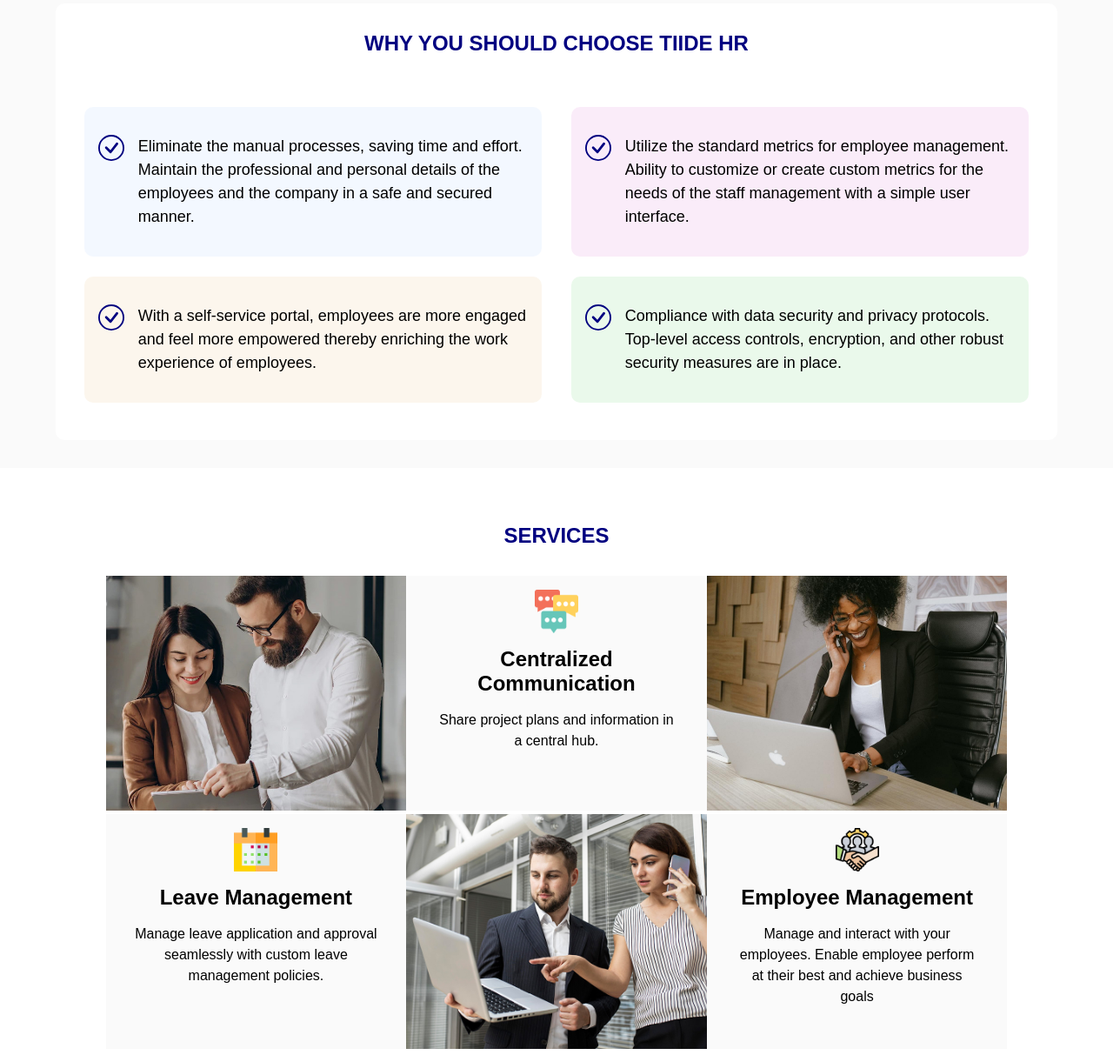
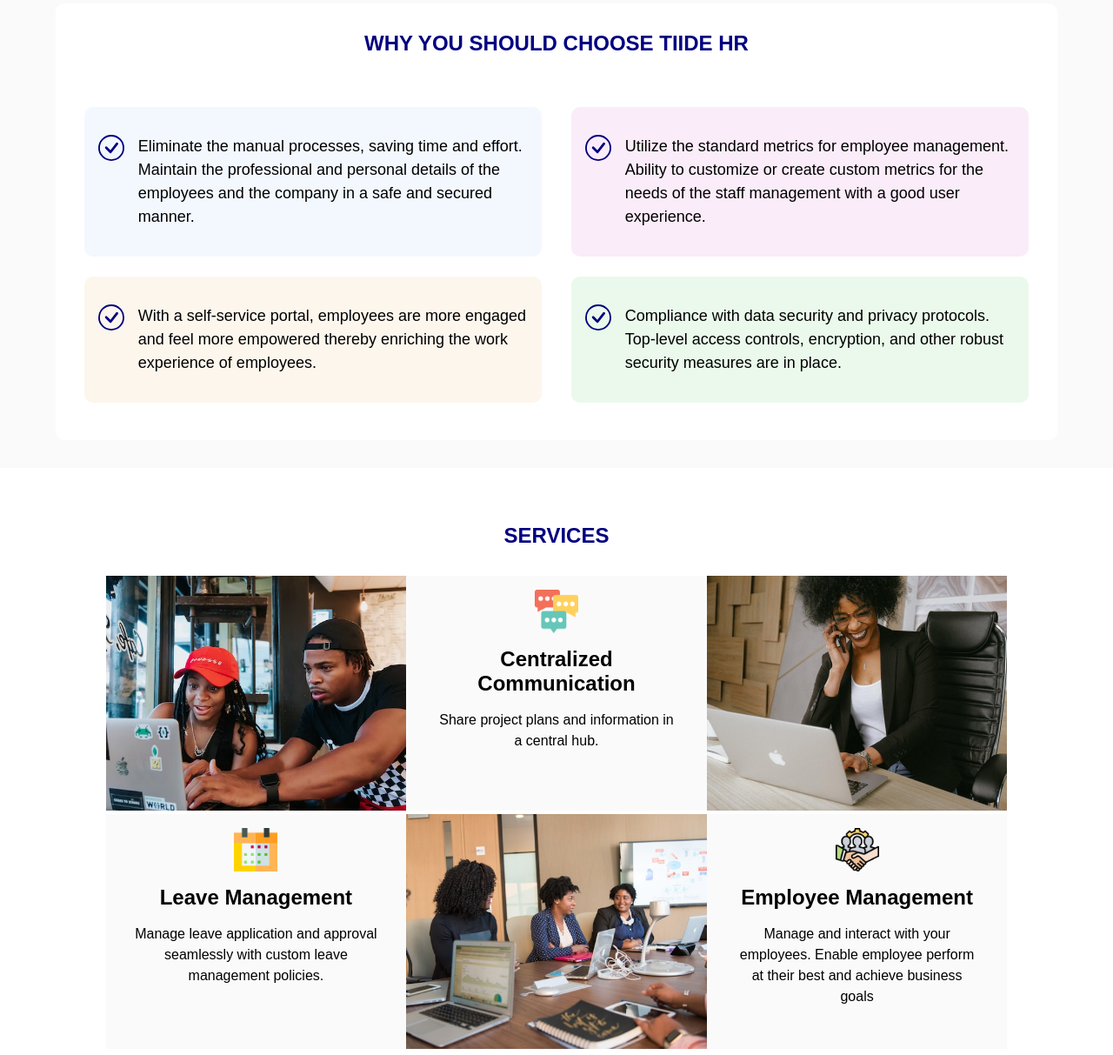
Before and after one commit to eduvieowen/test-tiidehr, a plain HTML site: page index.html in a window 1280 px wide. Shown: the part 660-1873 px from the top of the page at 87% size. Drawn offline with nearby package versions, Linux system fonts and the light colour scheme.

Commit message:
minor changes

```diff
--- a/index.html
+++ b/index.html
@@ -95,7 +95,7 @@
               <div class="swiper hero__image-container" data-aos="fade-left" data-aos-duration="4000">
                 <div  class=" swiper-wrapper" >
                   <div class="slide__image-wrapper slide__image-wrapper-1 swiper-slide">
-                    <img src="/front-end/Assets/images/cvcv-min.jpg" alt="" /> </div>
+                    <img src="/front-end/Assets/images/people1.jpg" alt="" /> </div>
 
                   <div class="slide__image-wrapper slide__image-wrapper-2 swiper-slide">
                       <img src="/front-end/Assets/images/employeeMGT.png" alt="" />
@@ -117,24 +117,28 @@
                         <div class="swiper-pagination" style="color: #00afef;"></div>
 
                         <!-- If we need navigation buttons -->
-                        <div class="swiper-button-prev" style="color: #000080;"></div>
-                        <div class="swiper-button-next" style="color: #000080;"></div>
+                        <div class="swiper-button-prev" style="color: #000080;">
+                          <img src="/front-end/Assets/icons/arrow-left-circle.svg" class="left-arrow" alt="left arrow">
+                        </div>
+                        <div class="swiper-button-next" style="color: #000080;">
+                          <img src="/front-end/Assets/icons/arrow-right-circle.svg" class="right-arrow" alt="right arrow">
+                        </div>
               </div>
-
+          </section>
             </div>
       </div>
-    </div>
 
     <!-- ==================== FEATURES SECTION ==================== -->
     <section class="features-section">
-      <div class="container">
-        <div class="features">
+
+        <div class="features container">
           <div class="features-section-head section__head ">WHY YOU SHOULD CHOOSE TIIDE HR</div>
           <div class="features__wrapper">
+            <!-- data-aos="fade-right"
+            data-aos-duration="4000" -->
             <div
               class="feature feature-1"
-              data-aos="fade-right"
-              data-aos-duration="4000"
+
             >
               <img src="/front-end/Assets/icons/check-circle.svg" alt="" />
               <p>
@@ -143,22 +147,24 @@
                 company in a safe and secured manner.
               </p>
             </div>
+            <!-- data-aos="fade-left"
+            data-aos-duration="4000" -->
             <div
               class="feature feature-2"
-              data-aos="fade-left"
-              data-aos-duration="4000"
+
             >
               <img src="/front-end/Assets/icons/check-circle.svg" alt="" />
               <p>
                 Utilize the standard metrics for employee management. Ability to
                 customize or create custom metrics for the needs of the staff
-                management with a simple user interface.
+                management with a good user experience.
               </p>
             </div>
+            <!-- data-aos="fade-right"
+              data-aos-duration="4000" -->
             <div
               class="feature feature-3"
-              data-aos="fade-right"
-              data-aos-duration="4000"
+
             >
               <img src="/front-end/Assets/icons/check-circle.svg" alt="" />
               <p>
@@ -167,10 +173,11 @@
                 employees.
               </p>
             </div>
+            <!-- data-aos="fade-left"
+              data-aos-duration="4000" -->
             <div
               class="feature feature-4"
-              data-aos="fade-left"
-              data-aos-duration="4000"
+
             >
               <img src="/front-end/Assets/icons/check-circle.svg" alt="" />
               <p>
@@ -182,7 +189,7 @@
 
           </div>
         </div>
-      </div>
+
     </section>
 
     <!-- ==================== SERVICES SECTION ==================== -->
@@ -199,7 +206,7 @@
 
           <div class="service top__service">
             <div class="service__image-wrapper service-1">
-              <img src="/front-end/Assets/images/bnbnn.jpg" alt="" />
+              <img src="/front-end/Assets/images/people3.jpg" alt="image" />
             </div>
             <div class="service__text service-2">
               <div class="service__text-image">
@@ -224,7 +231,7 @@
               </p>
             </div>
             <div class="service__image-wrapper service-5">
-              <img src="/front-end/Assets/images/vcx.jpg" alt="" />
+              <img src="/front-end/Assets/images/people4.jpg" alt="" />
             </div>
             <div class="service__text service__text-secondary service-6">
               <div class="service__text-image">
```
